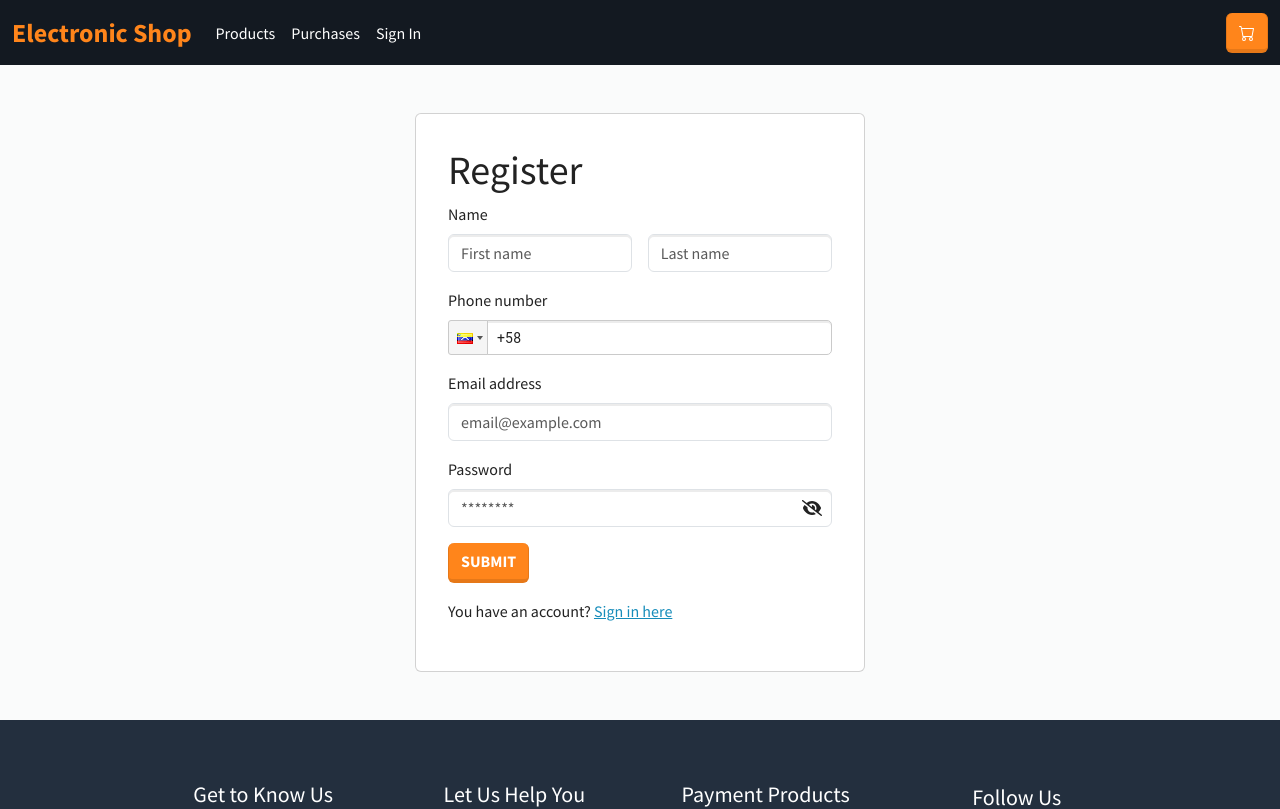
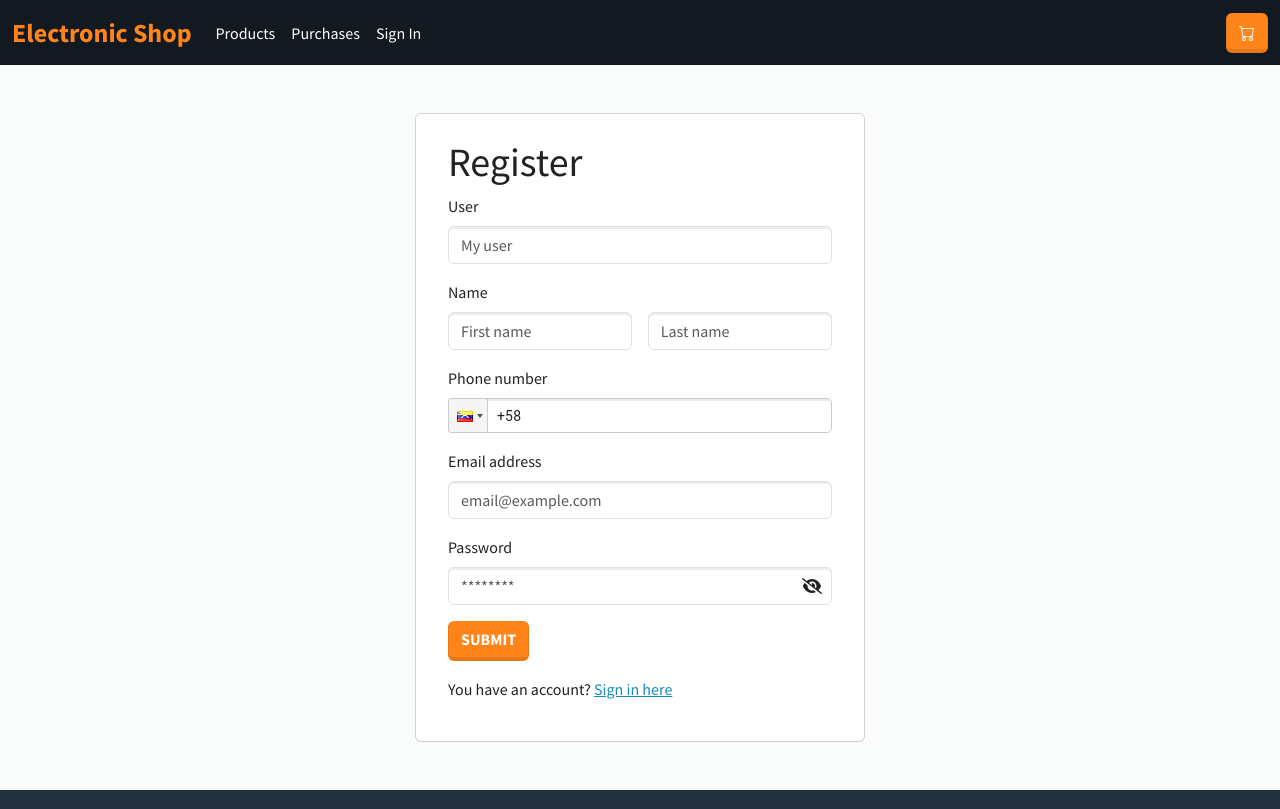
Before and after one commit to Yordanni-Ortiz/Ecommerce-React, a React (Vite) app: page /register in a window 1280 px wide. Shown: the top 809 px of the page. Built offline with nearby package versions, Linux system fonts and the light colour scheme.

Commit message:
A field was added to register the user.

```diff
--- a/src/assets/styles/MyAccount.css
+++ b/src/assets/styles/MyAccount.css
@@ -8,6 +8,7 @@
 }
 .account-title-content {
   padding: 0 40px 0 40px;
+  margin-bottom: 20px;
   width: 100%;
   display: flex;
   justify-content: center;
--- a/src/assets/styles/Navbar.css
+++ b/src/assets/styles/Navbar.css
@@ -37,7 +37,7 @@
   display: inline-block;
 }
 
-.user-name {
+.user-dropdown-container .user-name {
   cursor: pointer;
   margin-right: 30px;
   color: #ffffff;
--- a/src/assets/styles/Register.css
+++ b/src/assets/styles/Register.css
@@ -1,7 +1,7 @@
 .card-register {
     max-width: 450px;
     margin: 3rem auto;
-    padding: 2rem;
+    padding: 1.5rem 2rem;
 }
 .name-fields {
     display: flex;
@@ -15,6 +15,7 @@
 .last-name:focus,
 .phone:focus,
 .email:focus,
+.user-name:focus,
 .password:focus {
     box-shadow: none;
     border-color: orange;
@@ -23,7 +24,6 @@
     box-shadow: none;
     border-color: orange;
   }
-
 
 
   .password-wrapper {
--- a/src/components/Navbar.jsx
+++ b/src/components/Navbar.jsx
@@ -13,7 +13,7 @@ import "../assets/styles/Navbar.css";
 function $Navbar() {
   const [launch, setLaunch] = useState(false);
   const isLoggedIn = useSelector((state) => state.isLogged.isLoggedIn);
-  const userName = useSelector((state) => state.isLogged.userName);
+  const userFirstName = useSelector((state) => state.isLogged.userFirstName);
   const userLastName = useSelector((state) => state.isLogged.userLastName);
   const navigate = useNavigate();
   const dispatch = useDispatch();
@@ -108,10 +108,10 @@ function $Navbar() {
                 <div className="user-name" onClick={toggleDropdown}>
                   <div className="user-photo">
                     {/* Aquí se puede agregar la lógica para mostrar la foto si existe */}
-                    <div className="initial-name">{getFirstNameInitials(userName)}</div>
+                    <div className="initial-name">{getFirstNameInitials(userFirstName)}</div>
                     <div className="initial-name">{getLastNameInitials(userLastName)}</div>
                   </div>
-                  <div className="user-name-name">{userName.toUpperCase()}</div>
+                  <div className="user-name-name">{userFirstName.toUpperCase()}</div>
                 </div>
                 <ul className={`dropdown-menu ${isOpen ? 'show' : ''}`}>
                   <li className="dropdown-item" onClick={handleDropdownItemClick}>
--- a/src/pages/LogIn.jsx
+++ b/src/pages/LogIn.jsx
@@ -14,7 +14,7 @@ import { FontAwesomeIcon } from '@fortawesome/react-fontawesome';
 import { faLock, faEye, faEyeSlash, faXmark } from '@fortawesome/free-solid-svg-icons';
 
 const Login = () => {
-  const [email, setEmail] = useState("test@gmail.com");
+  const [email, setEmail] = useState("yordannimod@gmail.com");
   const [password, setPassword] = useState("test1234");
   const [showPassword, setShowPassword] = useState(false);
   const [errors, setErrors] = useState({});
@@ -39,13 +39,15 @@ const Login = () => {
       .then((resp) => {
         localStorage.setItem("token", resp.data.token);
         dispatch(setIsLogged({
-          userName: resp.data.user.firstName,
+          userName: resp.data.user.userName,
+          userFirstName: resp.data.user.firstName,
           userLastName: resp.data.user.lastName,
           userEmail: resp.data.user.email,
           userPhone: resp.data.user.phone
         }));
 
-        localStorage.setItem("userName", resp.data.user.firstName);
+        localStorage.setItem("userName", resp.data.user.userName);
+        localStorage.setItem("userFirstName", resp.data.user.firstName);
         localStorage.setItem("userLastName", resp.data.user.lastName);
         localStorage.setItem("userEmail", resp.data.user.email);
         localStorage.setItem("userPhone", resp.data.user.phone);
--- a/src/pages/MyAccount.jsx
+++ b/src/pages/MyAccount.jsx
@@ -5,8 +5,9 @@ import { faPenToSquare } from '@fortawesome/free-solid-svg-icons';
 import '../assets/styles/MyAccount.css';
 
 function MyAccount() {
-  const userName = useSelector((state) => state.isLogged.userName.toUpperCase());
-  const userLastName = useSelector((state) => state.isLogged.userLastName.toUpperCase());
+  const userName = useSelector((state) => state.isLogged.userName);
+  const userFirstName = useSelector((state) => state.isLogged.userFirstName);
+  const userLastName = useSelector((state) => state.isLogged.userLastName);
   const userEmail = useSelector((state) => state.isLogged.userEmail);
   const userPhone = useSelector((state) => state.isLogged.userPhone);
 
@@ -56,9 +57,13 @@ function MyAccount() {
             </label>
           </div>
           <div className='user-info'>
+          <div>
+              <strong>USER</strong>
+              <p>{userName}</p>
+            </div>
             <div>
               <strong>NAME</strong>
-              <p>{userName} {userLastName}</p>
+              <p>{userFirstName} {userLastName}</p>
             </div>
             <div>
               <strong>EMAIL</strong>
--- a/src/pages/Register.jsx
+++ b/src/pages/Register.jsx
@@ -21,6 +21,7 @@ const Register = () => {
   };
 
   const [formData, setFormData] = useState({
+    userName: '',
     firstName: '',
     lastName: '',
     email: '',
@@ -57,7 +58,7 @@ const Register = () => {
       await axios.post("http://localhost:8080/api/v1/users", formData);
       successful();
       resetForm();
-
+     console.log("formData", formData)
     } catch (error) {
       console.error('Error registering user:', error.response.data.message);
       if (error.response && error.response.data.message === 'llave duplicada viola restricción de unicidad «users_email_key»') {
@@ -70,6 +71,7 @@ const Register = () => {
 
   const resetForm = () => {
     setFormData({
+      userName: '',
       firstName: '',
       lastName: '',
       email: '',
@@ -89,6 +91,20 @@ const Register = () => {
       <Card className='card-register'>
         <Form onSubmit={handleSubmit}>
           <h1>Register</h1>
+
+          <Form.Group className="mb-3" controlId="formBasicUserName">
+            <Form.Label>User</Form.Label>
+            <Form.Control
+              type="text"
+              className='user-name'
+              value={formData.userName}
+              onChange={handleChangeData}
+              placeholder="My user"
+              autoComplete="user-name"
+              name="userName"
+              required
+            />
+          </Form.Group>
 
           <Form.Group className="mb-3">
             <Form.Label>Name</Form.Label>
--- a/src/store/slices/isLogged.slice.js
+++ b/src/store/slices/isLogged.slice.js
@@ -1,6 +1,7 @@
 import { createSlice } from "@reduxjs/toolkit";
 
 const initialUserName = localStorage.getItem("userName") || '';
+const initialUserFirstName = localStorage.getItem("userFirstName") || '';
 const initialUserLastName = localStorage.getItem("userLastName") || '';
 const initialUserEmail = localStorage.getItem("userEmail") || '';
 const initialUserPhone = localStorage.getItem("userPhone") || '';
@@ -9,6 +10,7 @@ const initialState = {
   token: localStorage.getItem("token"),
   isLoggedIn: !!localStorage.getItem("token"),
   userName: initialUserName,
+  userFirstName: initialUserFirstName,
   userLastName: initialUserLastName,
   userEmail: initialUserEmail,
   userPhone: initialUserPhone
@@ -23,9 +25,11 @@ export const isLoggedSlice = createSlice({
       state.token = token;
       state.isLoggedIn = !!token;
       state.userName = action.payload.userName;
+      state.userFirstName = action.payload.userFirstName;
       state.userLastName = action.payload.userLastName;
       state.userPhone = action.payload.userPhone;
-      localStorage.setItem("userName", action.payload.userName);
+      localStorage.setItem("userNane", action.payload.userName);
+      localStorage.setItem("userFirstName", action.payload.userFirstName);
       localStorage.setItem("userLastName", action.payload.userLastName);
       localStorage.setItem("userEmail", action.payload.userEmail);
       localStorage.setItem("userPhone", action.payload.userPhone);
@@ -33,12 +37,14 @@ export const isLoggedSlice = createSlice({
     clearLogin: (state) => {
       localStorage.removeItem("token");
       localStorage.removeItem("userName");
+      localStorage.removeItem("userFirstName");
       localStorage.removeItem("userLastName");
       localStorage.removeItem("userEmail");
       localStorage.removeItem("userPhone");
       state.token = null;
       state.isLoggedIn = false;
       state.userName = '';
+      state.userFirstName = '';
       state.userLastName = '';
       state.userEmail = '';
       state.userPhone = '';
```
